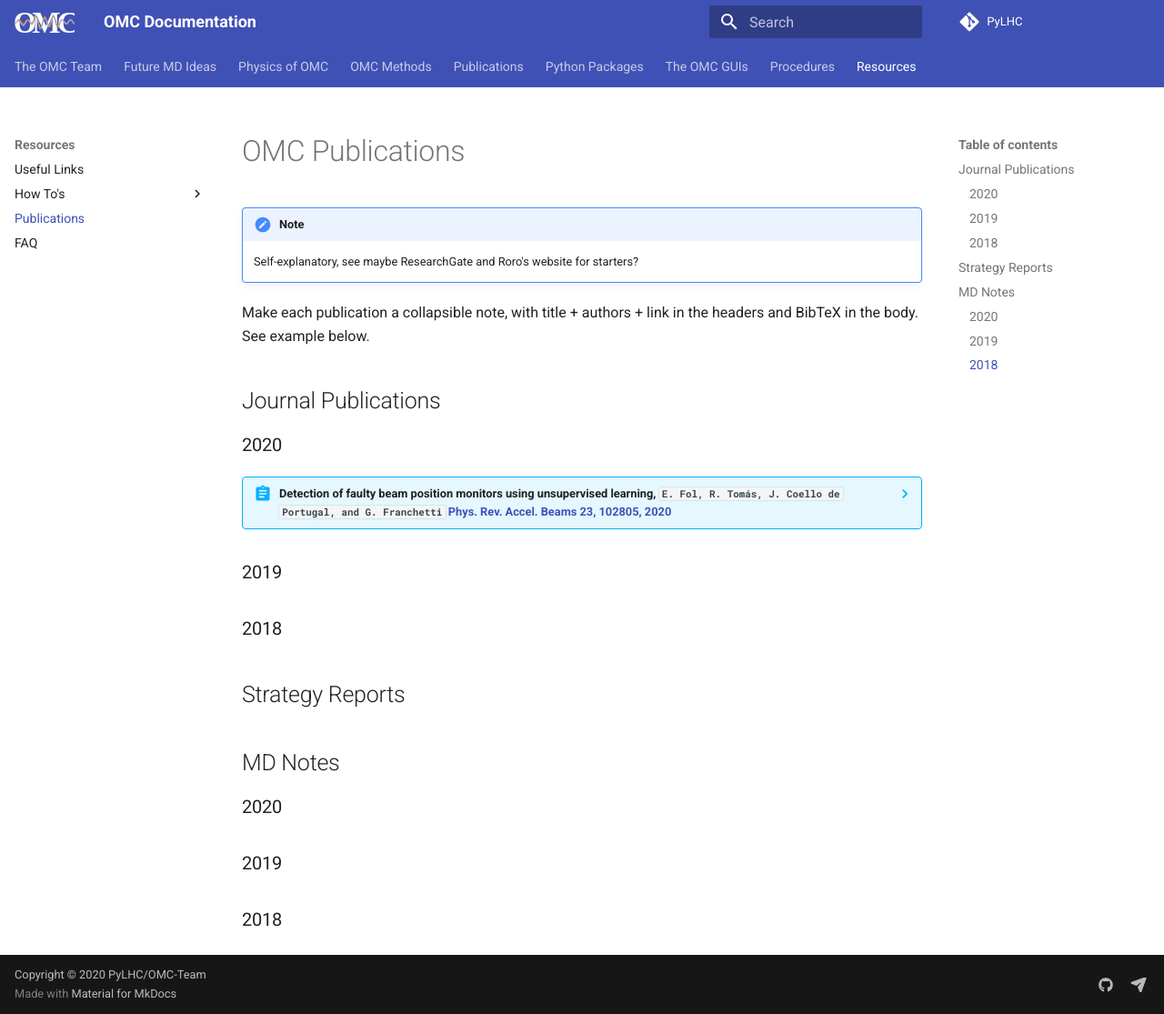
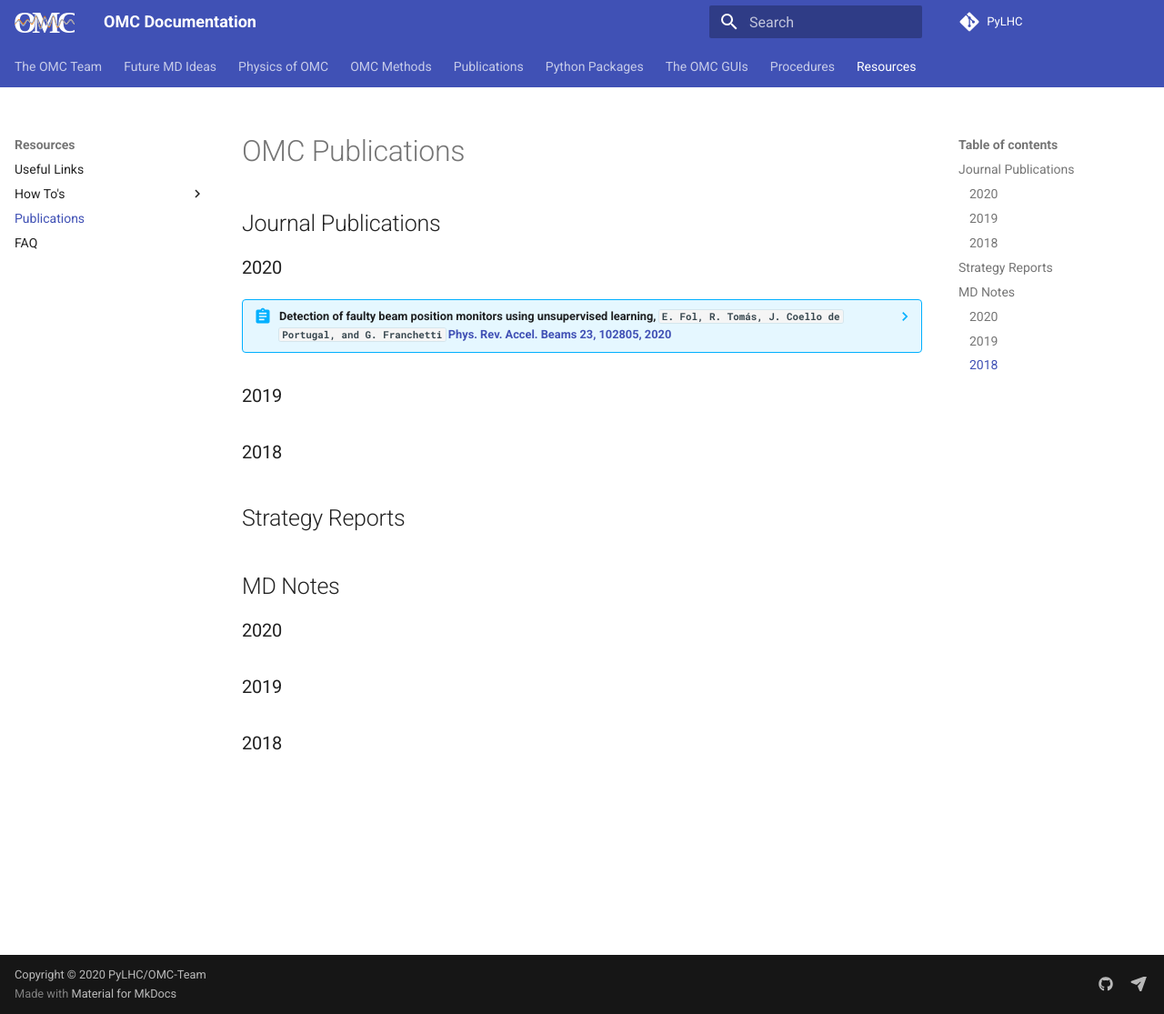
Before and after one commit to pylhc/pylhc.github.io, an MkDocs documentation site: the page built from docs/resources/publications.md, in a window 1280 px wide and 1115 px high. Shown: the whole window at 91% size. Built offline with MkDocs 1.6.1 and Material for MkDocs 9.7.7, drawn with Linux system fonts in a browser that asks for light colours.

Commit message:
#15 remove admonition since style is established

```diff
--- a/docs/resources/publications.md
+++ b/docs/resources/publications.md
@@ -1,11 +1,5 @@
 
 # OMC Publications
-
-!!! note
-    Self-explanatory, see maybe ResearchGate and Roro's website for starters?
-
-Make each publication a collapsible note, with title + authors + link in the headers and BibTeX in the body.
-See example below.
 
 ## Journal Publications
 
```
